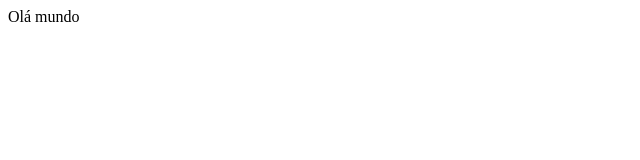
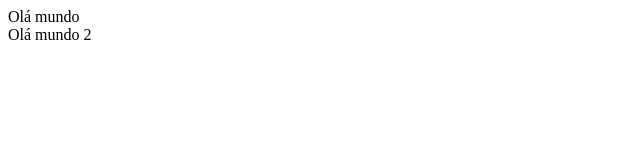
Before and after one commit to diego-souza04/repo-ex, a plain HTML site: page index.html in a window 1280 px wide. Shown: the full height of the page, 0-640 px from the left. Drawn offline with Linux system fonts and the light colour scheme.

Commit message:
Feature: exemplo

```diff
--- a/index.html
+++ b/index.html
@@ -6,5 +6,6 @@
   </head>
   <body>
     Olá mundo
+    <div>Olá mundo 2</div>
   </body>
 </html>
```
